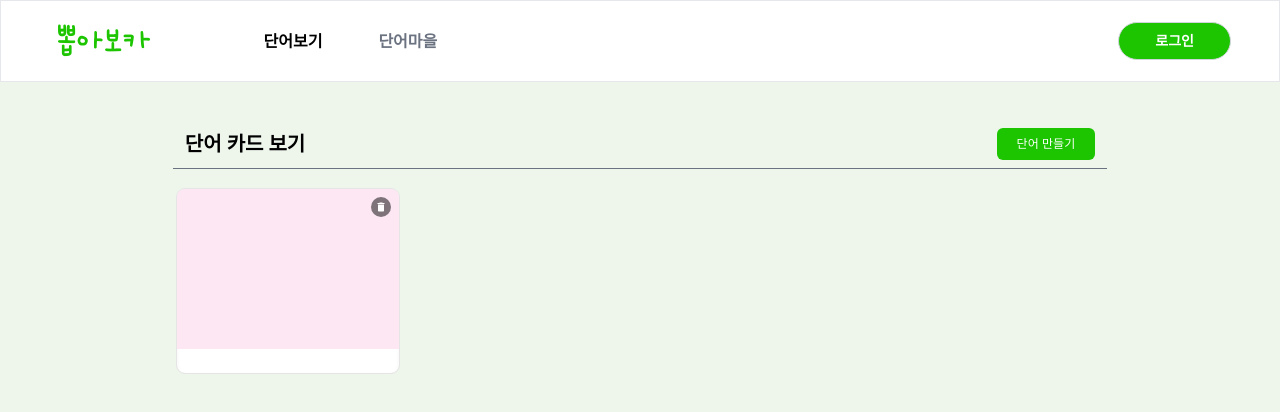
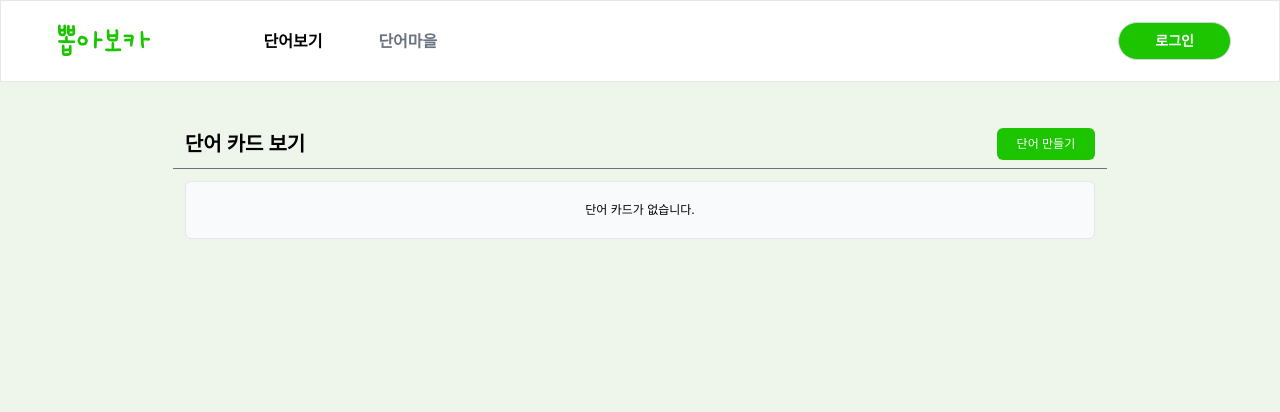
Before and after one commit to BbobaVoca/BbobaVoca, a React (Create React App) app in the folder frontend/: page / in a window 1280 px wide. Shown: the top 412 px of the page. Built offline with nearby package versions, Linux system fonts and the light colour scheme; a web font is replaced by a local one.

Commit message:
Fix: themeCard 더미데이터 제거

```diff
--- a/frontend/src/components/VocaCard.tsx
+++ b/frontend/src/components/VocaCard.tsx
@@ -12,9 +12,10 @@ function VocaCard(props: {
     const handleClick = () => {
         getSpeech(props.kor);
     };
+    const themeColor = props.bgColor;
 
     return (
-        <div className={`flex flex-1 ${props.bgColor} rounded-3xl mx-2 mb-2 shadow-inner outline outline-1 outline-neutral-200`}>
+        <div className={`flex flex-1 ${themeColor} rounded-3xl mx-2 mb-2 shadow-inner outline outline-1 outline-neutral-200`}>
             <figure className='relative w-full h-full flex flex-col cursor-pointer'>
                 <div className='flex justify-between py-8 px-10'>
                     <div className='mt-10'>
@@ -24,7 +25,7 @@ function VocaCard(props: {
                             alt="vocaImage"
                         />
                     </div>
-                    <div className={`relative rounded-xl object-cover w-full ${props.bgColor}`}>
+                    <div className={`relative rounded-xl object-cover w-full ${themeColor}`}>
                         <div className="relative flex justify-center items-center font-ownglyph text-6xl py-10">
                             <p className='flex'>
                                 {props.kor}
--- a/frontend/src/pages/Home.tsx
+++ b/frontend/src/pages/Home.tsx
@@ -15,7 +15,7 @@ const Home = () => {
   const [showHeroSection, setShowHeroSection] = useState(false);
   const [showPopup, setShowPopup] = useState<boolean>(false);
   const [isLoading, setIsLoading] = useState(false);
-  const [themes, setThemes] = useState<VocaThemes>([{ category: "", description: "", bgColor: "bg-pink-100" }]);
+  const [themes, setThemes] = useState<VocaThemes>([]);
   const [containerWidth, setContainerWidth] = useState<number>(0);
 
   const [vocaForm, setVocaForm] = useState<MakeVocaCard>({
```
